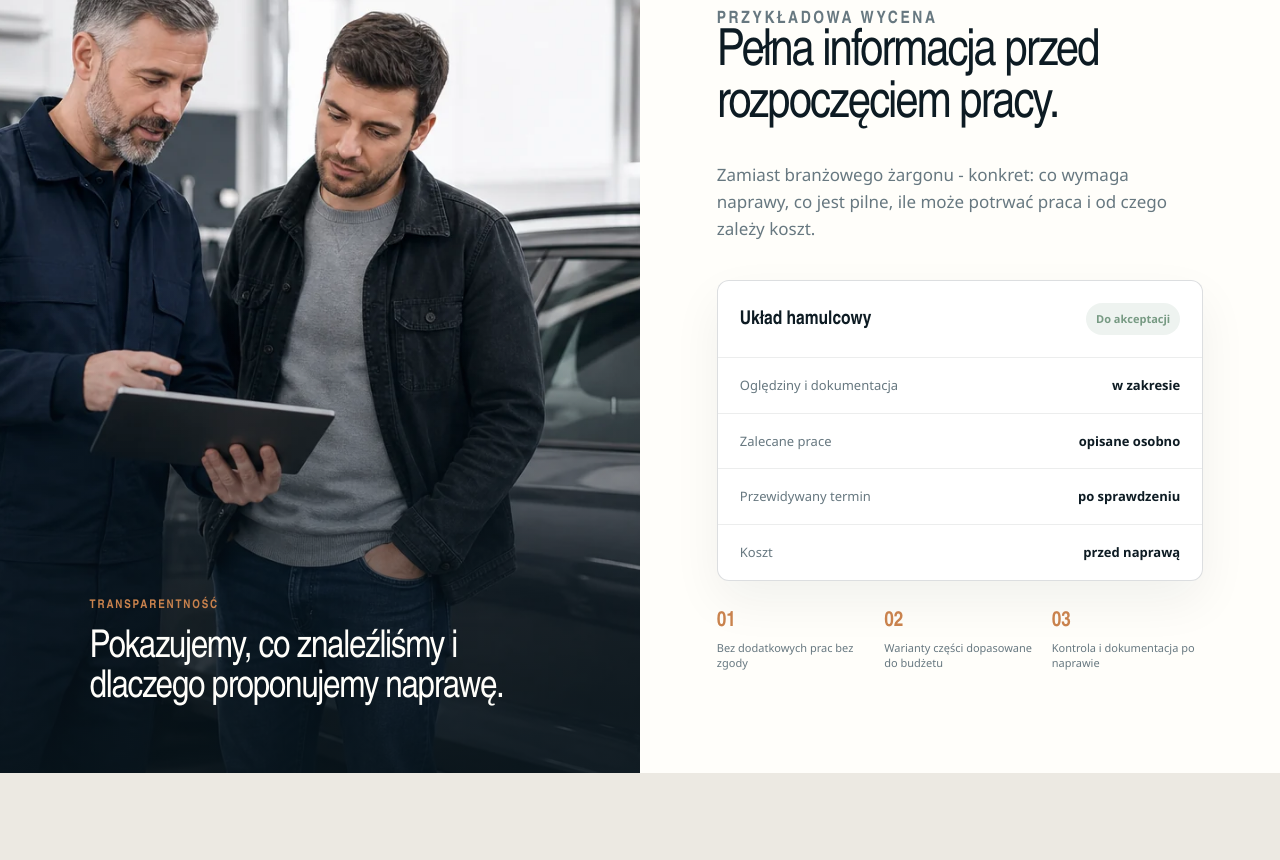
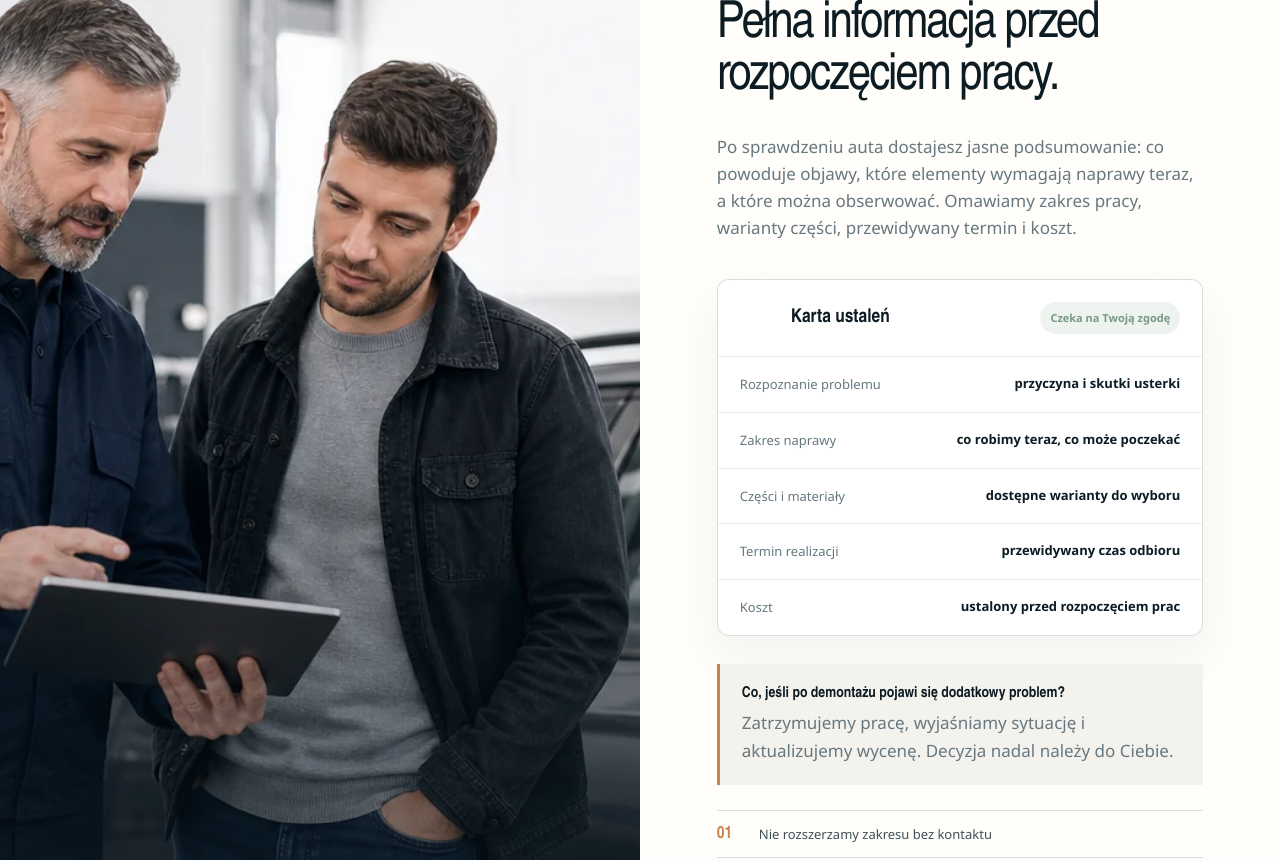
Before and after one commit to pawelgodlewsky-cloud/luka-service-site, a Next.js app: page / in a window 1280 px wide. Shown: the part 4080-4940 px from the top of the page. Built offline with nearby package versions, Linux system fonts and the light colour scheme.

Commit message:
Strengthen estimate section copy

```diff
--- a/app/globals.css
+++ b/app/globals.css
@@ -204,16 +204,22 @@ img { display: block; max-width: 100%; }
 .estimate-photo__caption { position: absolute; z-index: 2; left: 7vw; right: 5vw; bottom: 64px; color: var(--white); }
 .estimate-photo__caption h2 { margin: 0; max-width: 640px; font: 520 clamp(34px, 3vw, 52px)/1.05 var(--display); letter-spacing: -.035em; }
 .estimate-copy { padding: clamp(70px, 8vw, 130px) clamp(40px, 6vw, 104px); }
-.estimate-copy > p { margin-top: 28px; }
+.estimate-copy > p:not(.eyebrow) { margin-top: 28px; }
 .estimate-card { margin-top: 38px; overflow: hidden; border: 1px solid var(--line); border-radius: 12px; background: #fff; box-shadow: 0 20px 50px rgba(13,27,35,.06); }
-.estimate-card > div { display: flex; justify-content: space-between; gap: 20px; padding: 17px 22px; border-top: 1px solid rgba(13,27,35,.08); font-size: 13px; }
+.estimate-card > div { display: grid; grid-template-columns: minmax(130px, .72fr) minmax(0, 1.28fr); justify-content: space-between; gap: 24px; padding: 17px 22px; border-top: 1px solid rgba(13,27,35,.08); font-size: 13px; }
 .estimate-card > div span { color: var(--slate); }
+.estimate-card > div > strong { text-align: right; line-height: 1.45; }
 .estimate-card__head { align-items: center; border-top: 0 !important; padding-top: 22px !important; padding-bottom: 22px !important; }
 .estimate-card__head > strong { font: 600 19px/1 var(--display); }
-.estimate-card__head > span { padding: 7px 10px; border-radius: 20px; color: var(--green) !important; background: rgba(119,154,131,.12); font-size: 11px; font-weight: 700; }
-.estimate-promises { display: grid; grid-template-columns: repeat(3, 1fr); gap: 16px; margin: 30px 0 0; padding: 0; list-style: none; }
-.estimate-promises li { color: var(--slate); font-size: 11px; line-height: 1.4; }
-.estimate-promises span { display: block; margin-bottom: 8px; color: var(--copper); font: 650 21px/1 var(--display); }
+.estimate-card__head > span { justify-self: end; padding: 7px 10px; border-radius: 20px; color: var(--green) !important; background: rgba(119,154,131,.12); font-size: 11px; font-weight: 700; }
+.estimate-copy__note { padding: 20px 22px; color: #405159; background: var(--paper); border-left: 3px solid var(--copper); font-size: 13px; line-height: 1.65; }
+.estimate-copy__note strong { display: block; margin-bottom: 5px; color: var(--ink); font: 650 15px/1.3 var(--display); }
+.estimate-promises { display: grid; gap: 0; margin: 25px 0 0; padding: 0; border-top: 1px solid var(--line); list-style: none; }
+.estimate-promises li { display: grid; grid-template-columns: 42px 1fr; align-items: center; padding: 14px 0; color: #405159; border-bottom: 1px solid var(--line); font-size: 13px; line-height: 1.45; }
+.estimate-promises span { color: var(--copper); font: 650 17px/1 var(--display); }
+.estimate-copy__link { display: inline-flex; align-items: center; gap: 9px; margin-top: 28px; color: var(--ink); font-size: 13px; font-weight: 750; }
+.estimate-copy__link i { color: var(--copper); font-style: normal; transition: transform .25s ease; }
+.estimate-copy__link:hover i { transform: translateX(4px); }
 
 .full-offer { background: #ece9e2; }
 .offer-accordions { margin-top: 62px; border-top: 1px solid var(--line); }
@@ -349,6 +355,9 @@ img { display: block; max-width: 100%; }
   .process-step { padding-left: 58px; }
   .estimate-photo { min-height: 520px; }
   .estimate-photo__caption { left: 24px; right: 24px; bottom: 34px; }
+  .estimate-card > div { grid-template-columns: 1fr; gap: 6px; }
+  .estimate-card > div > strong { text-align: left; }
+  .estimate-card__head { grid-template-columns: 1fr auto !important; gap: 12px !important; }
   .estimate-promises { grid-template-columns: 1fr; }
   .offer-group summary { grid-template-columns: 42px 1fr 34px; gap: 10px; min-height: 108px; }
   .offer-group summary strong { font-size: 21px; }
--- a/app/page.tsx
+++ b/app/page.tsx
@@ -383,21 +383,26 @@ export default function Home() {
             <div className="estimate-photo__caption"><p className="eyebrow eyebrow--copper">Transparentność</p><h2>Pokazujemy, co znaleźliśmy i dlaczego proponujemy naprawę.</h2></div>
           </div>
           <div className="estimate-copy" data-reveal>
-            <p className="eyebrow eyebrow--copper">Przykładowa wycena</p>
+            <p className="eyebrow eyebrow--copper">Co ustalamy przed naprawą</p>
             <h2>Pełna informacja przed rozpoczęciem pracy.</h2>
-            <p>Zamiast branżowego żargonu - konkret: co wymaga naprawy, co jest pilne, ile może potrwać praca i od czego zależy koszt.</p>
+            <p>
+              Po sprawdzeniu auta dostajesz jasne podsumowanie: co powoduje objawy, które elementy wymagają naprawy teraz, a które można obserwować. Omawiamy zakres pracy, warianty części, przewidywany termin i koszt.
+            </p>
             <div className="estimate-card">
-              <div className="estimate-card__head"><strong>Układ hamulcowy</strong><span>Do akceptacji</span></div>
-              <div><span>Oględziny i dokumentacja</span><strong>w zakresie</strong></div>
-              <div><span>Zalecane prace</span><strong>opisane osobno</strong></div>
-              <div><span>Przewidywany termin</span><strong>po sprawdzeniu</strong></div>
-              <div><span>Koszt</span><strong>przed naprawą</strong></div>
+              <div className="estimate-card__head"><strong>Karta ustaleń</strong><span>Czeka na Twoją zgodę</span></div>
+              <div><span>Rozpoznanie problemu</span><strong>przyczyna i skutki usterki</strong></div>
+              <div><span>Zakres naprawy</span><strong>co robimy teraz, co może poczekać</strong></div>
+              <div><span>Części i materiały</span><strong>dostępne warianty do wyboru</strong></div>
+              <div><span>Termin realizacji</span><strong>przewidywany czas odbioru</strong></div>
+              <div><span>Koszt</span><strong>ustalony przed rozpoczęciem prac</strong></div>
             </div>
+            <p className="estimate-copy__note"><strong>Co, jeśli po demontażu pojawi się dodatkowy problem?</strong> Zatrzymujemy pracę, wyjaśniamy sytuację i aktualizujemy wycenę. Decyzja nadal należy do Ciebie.</p>
             <ul className="estimate-promises">
-              <li><span>01</span>Bez dodatkowych prac bez zgody</li>
-              <li><span>02</span>Warianty części dopasowane do budżetu</li>
-              <li><span>03</span>Kontrola i dokumentacja po naprawie</li>
+              <li><span>01</span>Nie rozszerzamy zakresu bez kontaktu</li>
+              <li><span>02</span>Tłumaczymy różnice między wariantami części</li>
+              <li><span>03</span>Przed odbiorem kontrolujemy efekt naprawy</li>
             </ul>
+            <a className="estimate-copy__link" href="tel:+48690266302">Umów sprawdzenie samochodu <i>→</i></a>
           </div>
         </section>
 
```
